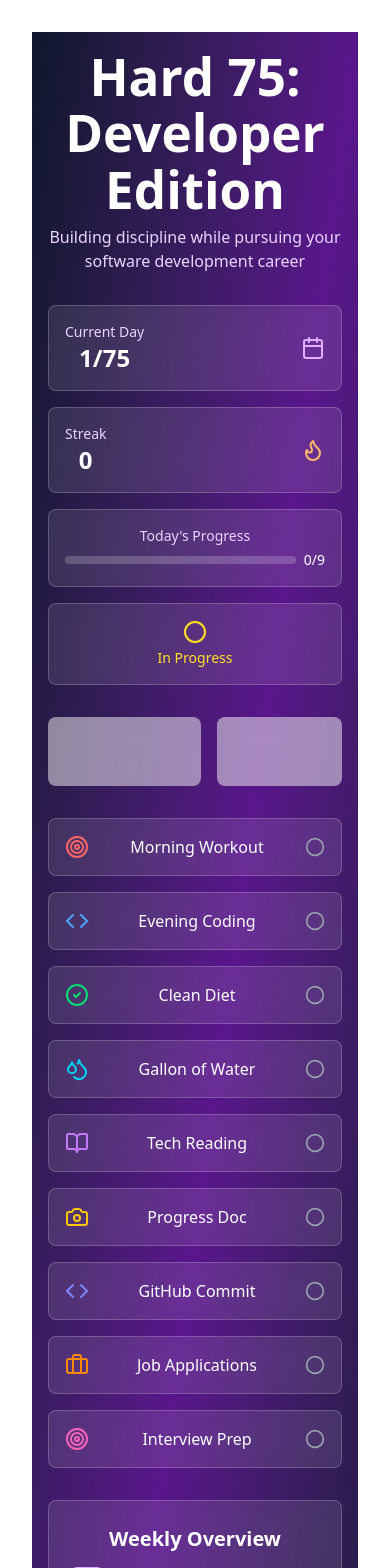
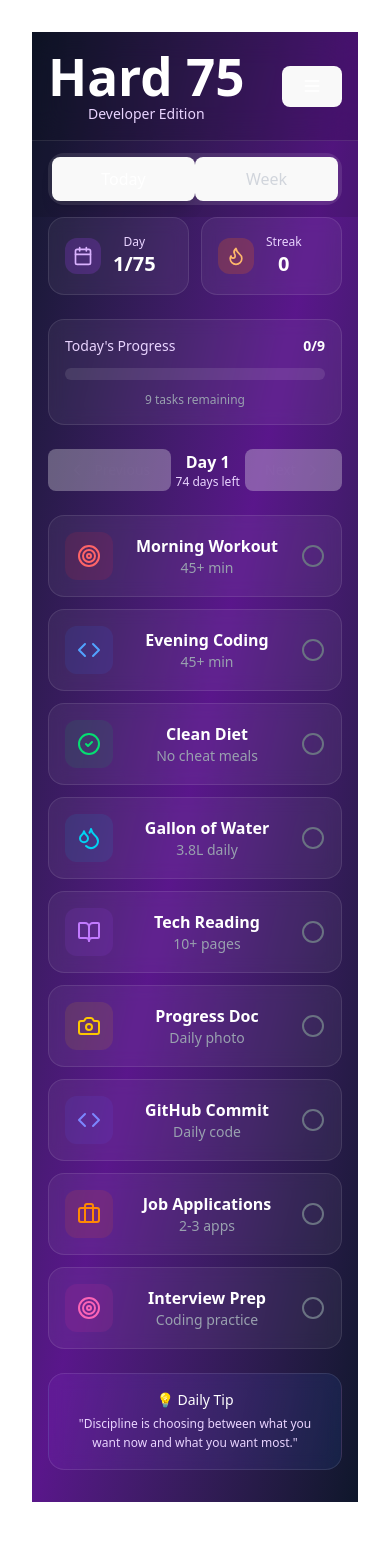
Before and after one commit to ebarcly/hard75-tracker, a React (Vite) app: page / in a window 390 px wide. Shown: the top 1568 px of the page. After the commit the page ends 1534 px from the top, so only its background shows below. Built offline with nearby package versions, Linux system fonts and the light colour scheme.

Commit message:
feat: Mobile-optimized Hard 75 tracker with responsive design
- Added mobile-first responsive design
- Created modular mobile components
- Improved touch targets and navigation
- Added tab navigation for Today/Week views
- Enhanced mobile UX with proper spacing and animations

```diff
--- a/src/App.jsx
+++ b/src/App.jsx
@@ -1,12 +1,13 @@
-import React from "react";
+import React, { useState } from "react";
 import { useHard75Data } from "./hooks/useHard75Data";
 import { calculateProgress } from "./utils/calculations";
-import Header from "./components/Header";
-import StatsBar from "./components/StatsBar";
-import TaskGrid from "./components/TaskGrid";
-import WeeklyOverview from "./components/WeeklyOverview";
-import DeveloperTips from "./components/DeveloperTips";
-import MotivationalQuote from "./components/MotivationalQuote";
+import MobileHeader from "./components/MobileHeader";
+import MobileStats from "./components/MobileStats";
+import MobileProgress from "./components/MobileProgress";
+import MobileTaskList from "./components/MobileTaskList";
+import MobileWeekView from "./components/MobileWeekView";
+import MobileNavigation from "./components/MobileNavigation";
+import TabNavigation from "./components/TabNavigation";
 import "./App.css";
 
 function App() {
@@ -20,6 +21,9 @@ function App() {
     navigateToDay,
     resetChallenge,
   } = useHard75Data();
+
+  const [showMenu, setShowMenu] = useState(false);
+  const [activeTab, setActiveTab] = useState("today");
 
   const { completedTasks, totalTasks, progressPercentage, isDayComplete } =
     calculateProgress(dailyTasks);
@@ -52,7 +56,7 @@ function App() {
   const handleReset = () => {
     if (
       window.confirm(
-        "Are you sure you want to reset your Hard 75 challenge? This will clear all progress."
+        "Reset your Hard 75 challenge? This will clear all progress."
       )
     ) {
       resetChallenge();
@@ -60,50 +64,50 @@ function App() {
   };
 
   return (
-    <div className="min-h-screen bg-gradient-to-br from-slate-900 via-purple-900 to-slate-900 p-4">
-      <div className="max-w-4xl mx-auto">
-        <Header />
+    <div className="min-h-screen bg-gradient-to-br from-slate-900 via-purple-900 to-slate-900">
+      <MobileHeader
+        showMenu={showMenu}
+        setShowMenu={setShowMenu}
+        onReset={handleReset}
+      />
 
-        <StatsBar
-          currentDay={currentDay}
-          streak={streak}
-          completedTasks={completedTasks}
-          totalTasks={totalTasks}
-          progressPercentage={progressPercentage}
-          isDayComplete={isDayComplete}
-        />
+      <TabNavigation activeTab={activeTab} setActiveTab={setActiveTab} />
 
-        {/* Day Navigation */}
-        <div className="flex justify-center gap-4 mb-8">
-          <button
-            onClick={goToPrevDay}
-            disabled={currentDay <= 1}
-            className="px-4 py-2 bg-white/10 hover:bg-white/20 disabled:opacity-50 disabled:cursor-not-allowed text-white rounded-lg border border-white/20 transition-colors"
-          >
-            ← Previous Day
-          </button>
-          <button
-            onClick={goToNextDay}
-            disabled={currentDay >= 75 || !isDayComplete}
-            className="px-4 py-2 bg-purple-600 hover:bg-purple-700 disabled:opacity-50 disabled:cursor-not-allowed text-white rounded-lg transition-colors"
-          >
-            Next Day →
-          </button>
-        </div>
+      {/* Main Content */}
+      <div className="px-4 pb-6">
+        {activeTab === "today" ? (
+          <>
+            <MobileStats currentDay={currentDay} streak={streak} />
+            <MobileProgress
+              completedTasks={completedTasks}
+              totalTasks={totalTasks}
+              progressPercentage={progressPercentage}
+              isDayComplete={isDayComplete}
+            />
+            <MobileNavigation
+              currentDay={currentDay}
+              isDayComplete={isDayComplete}
+              onPrevDay={goToPrevDay}
+              onNextDay={goToNextDay}
+            />
+            <MobileTaskList
+              dailyTasks={dailyTasks}
+              onTaskToggle={handleTaskToggle}
+            />
+          </>
+        ) : (
+          <MobileWeekView currentDay={currentDay} allDays={allDays} />
+        )}
+      </div>
 
-        <TaskGrid dailyTasks={dailyTasks} onTaskToggle={handleTaskToggle} />
-        <WeeklyOverview currentDay={currentDay} allDays={allDays} />
-        <DeveloperTips />
-        <MotivationalQuote />
-
-        {/* Reset Button */}
-        <div className="text-center">
-          <button
-            onClick={handleReset}
-            className="px-6 py-2 bg-red-600 hover:bg-red-700 text-white rounded-lg transition-colors"
-          >
-            Reset Challenge
-          </button>
+      {/* Mobile Quote/Tip */}
+      <div className="px-4 pb-8">
+        <div className="bg-gradient-to-r from-purple-500/10 to-blue-500/10 backdrop-blur-sm rounded-2xl p-4 border border-white/10">
+          <p className="text-white text-sm font-medium mb-1">💡 Daily Tip</p>
+          <p className="text-purple-200 text-xs leading-relaxed">
+            "Discipline is choosing between what you want now and what you want
+            most."
+          </p>
         </div>
       </div>
     </div>
```
